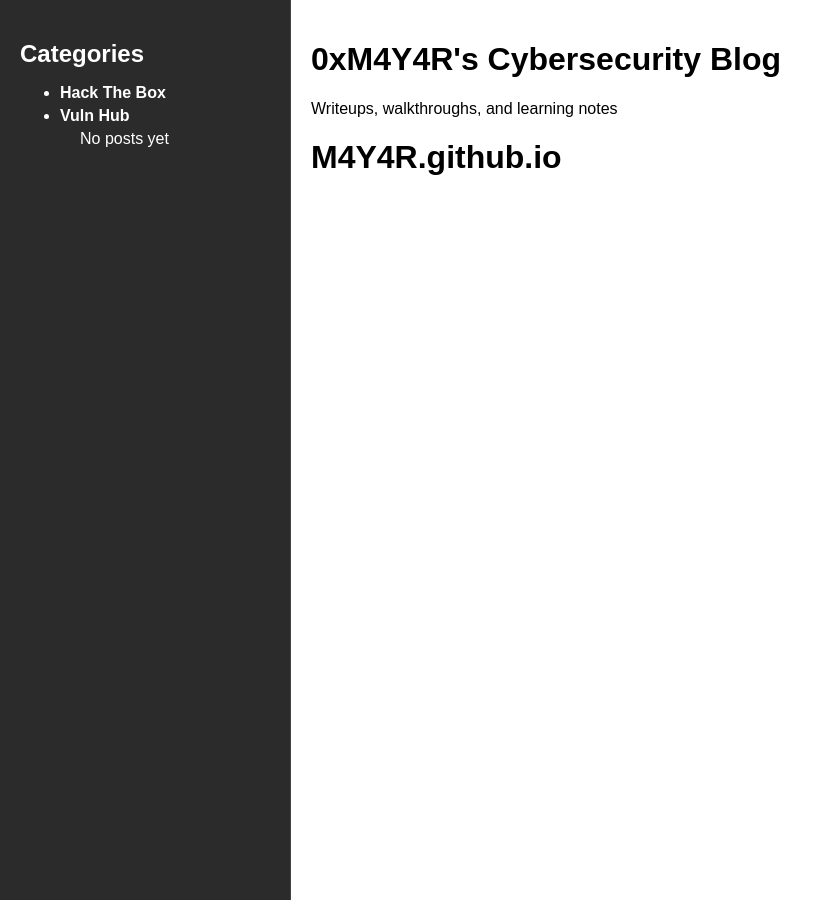
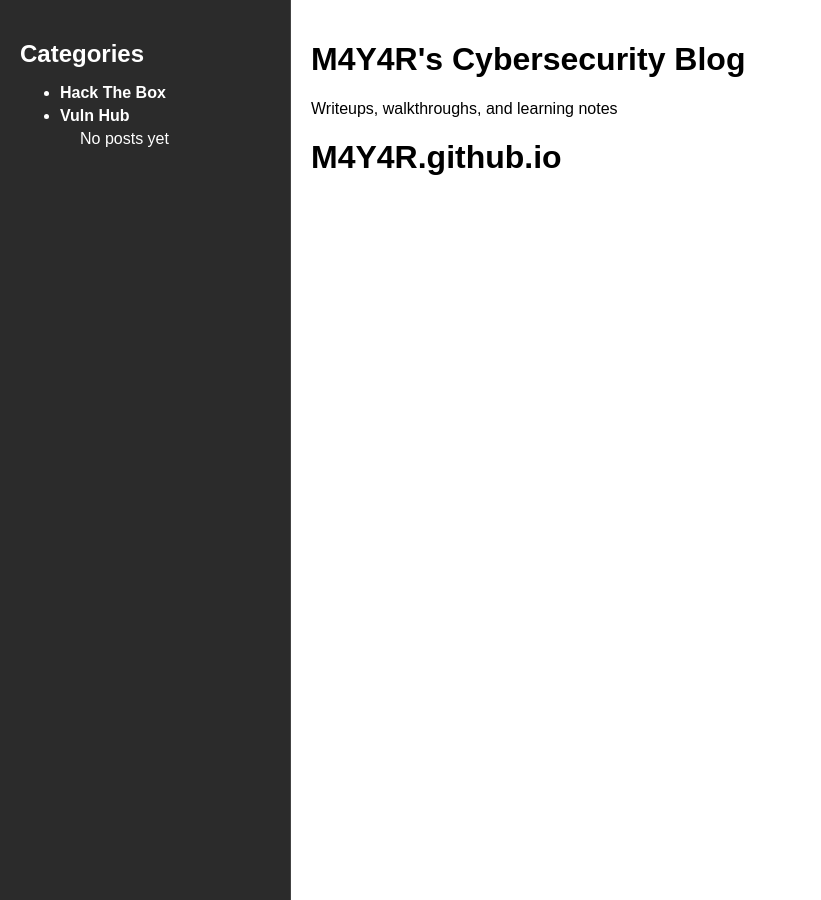
Before and after one commit to 0xmayar/0xmayar.github.io, a Jekyll site: the page built from README.md, in a window 1280 px wide. Shown: the whole page, without its empty margins (0-821 px from the left). Built offline with Jekyll 4.4.1, drawn with Linux system fonts in a browser that asks for light colours; our own code applies the rules of GitHub Pages for plain Markdown files.

Commit message:
Update _config.yml

```diff
--- a/_config.yml
+++ b/_config.yml
@@ -1,3 +1,3 @@
-title: 0xM4Y4R's Cybersecurity Blog
+title: M4Y4R's Cybersecurity Blog
 description: Writeups, walkthroughs, and learning notes
 future: true
```
